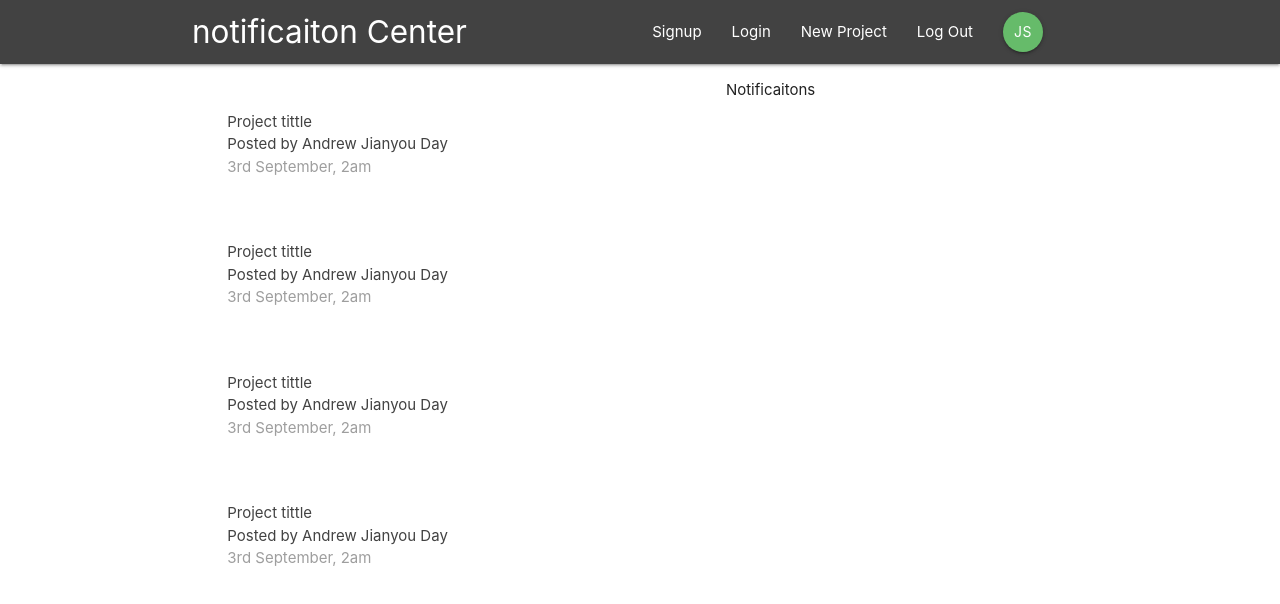
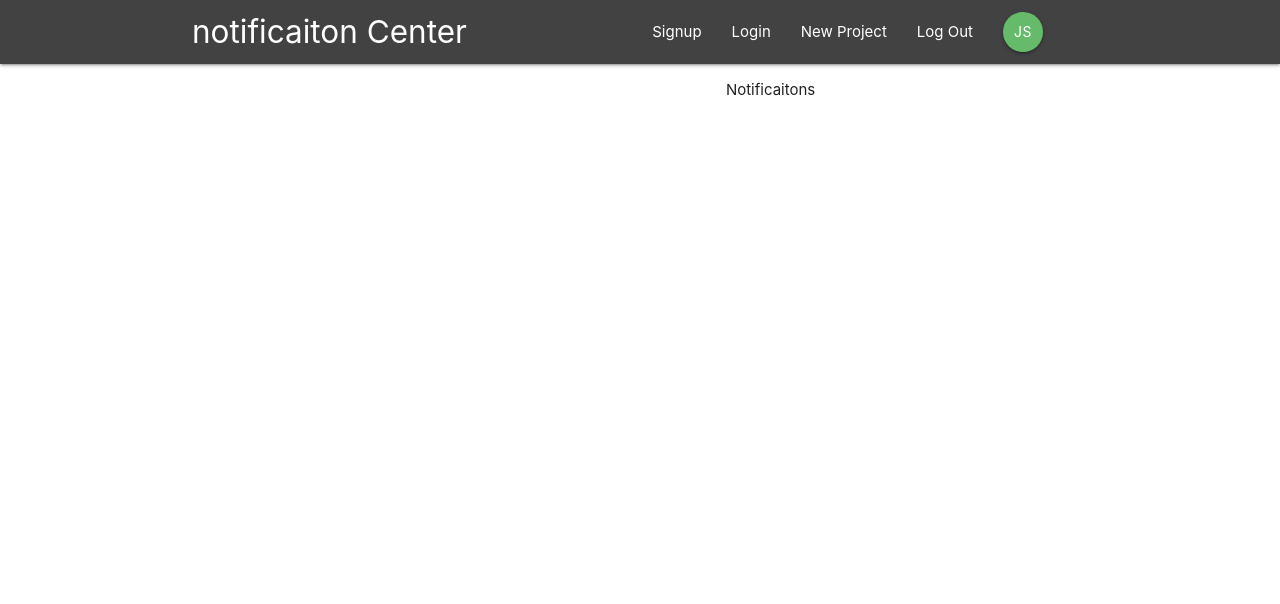
Before and after one commit to H151699/nNotificaitonCenter_with_firebase, a React (Create React App) app: page / in a window 1280 px wide. Shown: the top 604 px of the page. Built offline with nearby package versions, Linux system fonts and the light colour scheme.

Commit message:
access project property from reducer store

```diff
--- a/src/components/projects/ProjectList.js
+++ b/src/components/projects/ProjectList.js
@@ -1,15 +1,16 @@
 import React from 'react'
 import ProjectSummary from './ProjectSummary';
 
-const ProjectList = () => {
+const ProjectList = ({projects}) => {
 
     return(
 
         <div className="project-list section">
-            <ProjectSummary/>
-            <ProjectSummary/>
-            <ProjectSummary/>
-            <ProjectSummary/>
+            {projects && projects.map(project =>{ // if have projects then do the following &&....
+                return (
+                    <ProjectSummary project={project} key ={project.id} />
+                )
+            })}
         </div>
 
 
--- a/src/components/projects/ProjectSummary.js
+++ b/src/components/projects/ProjectSummary.js
@@ -1,11 +1,11 @@
 import React from 'react'
 
-const ProjectSummary = () => {
+const ProjectSummary = ({project}) => {
     return(
 
         <div className="card z-depth-0 project-summary">
             <div className ="card-content grey-text text-darken-3">
-                <span className="card-tittle"> Project tittle</span>
+                <span className="card-tittle"> {project.title}}</span>
                 <p>Posted by Andrew Jianyou Day </p>
                 <p className="grey-text">3rd September, 2am</p>
             </div>
```
